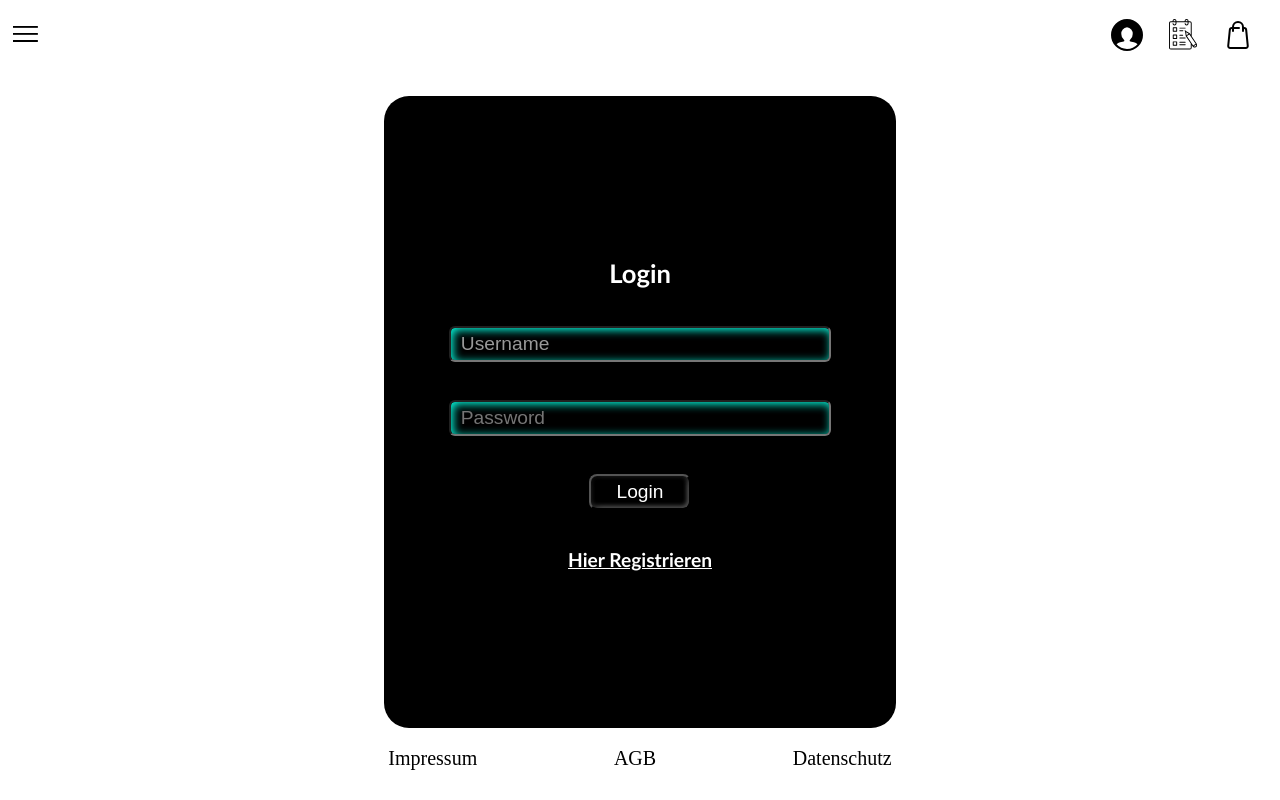
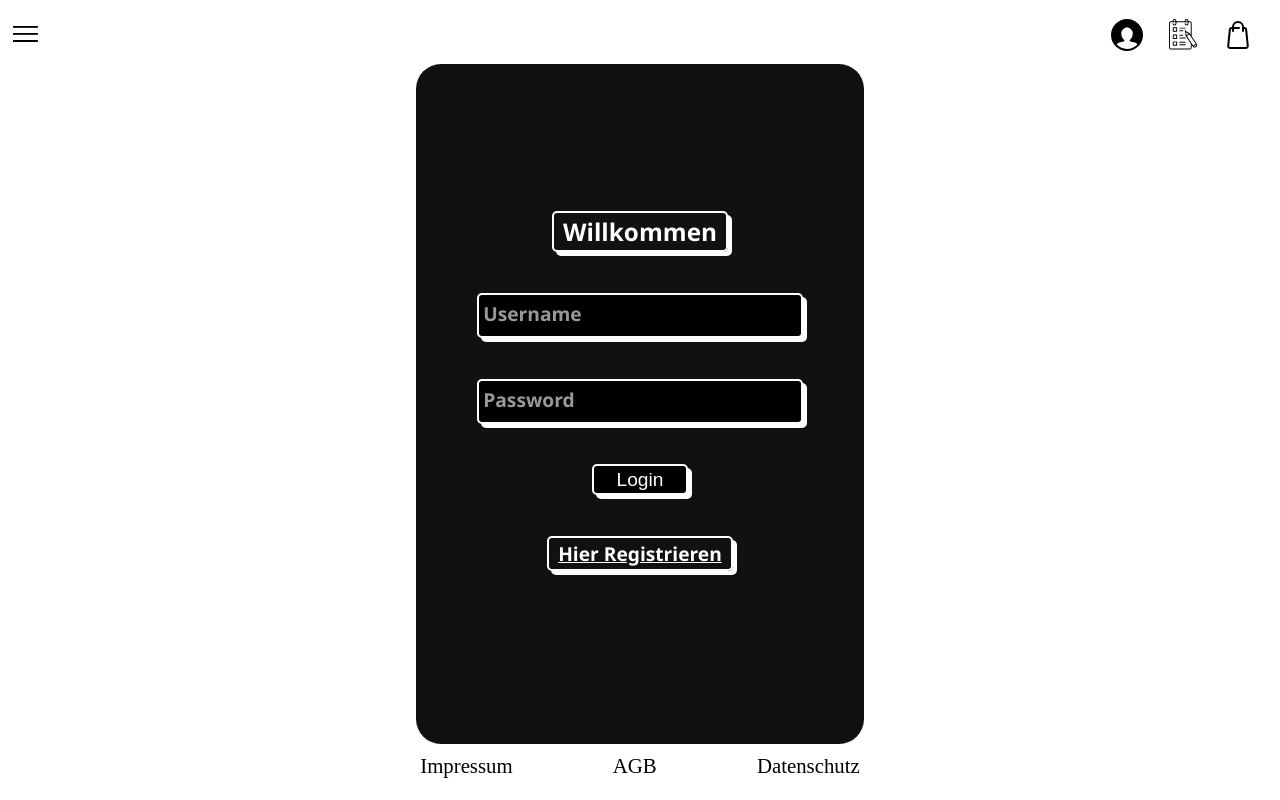
Before and after one commit to AkinKale1999/Project-New, a React (Create React App) app: page /login in a window 1280 px wide. Built offline with nearby package versions, Linux system fonts and the light colour scheme.

Commit message:
New Features

```diff
--- a/src/App.jsx
+++ b/src/App.jsx
@@ -6,7 +6,8 @@ import Navbar from "./components/Headers/Navbar/Navbar.jsx";
 import Burgermenu from "./components/Headers/Burgermenu/Burgermenu.jsx";
 import Login from "./components/Headers/Login/Login.jsx";
 import WishList from "./components/Headers/Wish_List/Wish_List.jsx";
-import ShoppingCart from "./components/Headers/Shopping_Cart/Shopping_Cart.jsx";
+import Shopping_Cart from "./components/Headers/Shopping_Cart/Shopping_Cart.jsx";
+import Register from "./components/Headers/Registrierung/Register.jsx";
 
 function App() {
   return (
@@ -17,7 +18,8 @@ function App() {
         <Route path="/" element={<Home />} />
         <Route path="/Home" element={<Home />} />
         <Route path="/login" element={<Login />} />
-        <Route path="/Warenkorb" element={<ShoppingCart />} />
+        <Route path="/Registrierung" element={<Register />} />
+        <Route path="/Warenkorb" element={<Shopping_Cart />} />
         <Route path="/Wunschliste" element={<WishList />} />
         <Route path="/Kontakt" element={<Kontakt />} />
         <Route path="/Über-uns" element={<ÜberUns />} />
--- a/src/components/Body/Home/Home.css
+++ b/src/components/Body/Home/Home.css
@@ -6,15 +6,15 @@ body,
   margin: 0;
   padding: 0;
   width: 100%;
+  height: 100%;
+  min-height: 100%;
+  max-height: 100%;
 }
 
 #Container_Home {
   margin: 0;
   padding: 0;
   margin-bottom: 2%;
-  min-width: 100%;
-  min-height: 100%;
-  max-height: 100%;
   overflow-x: hidden;
   background: rgb(255, 255, 255);
   font-family: system-ui, -apple-system, BlinkMacSystemFont, "Segoe UI", Roboto,
@@ -288,7 +288,7 @@ button:hover {
   justify-content: space-evenly;
   position: relative;
   margin: 0;
-  margin-top: 8vmax;
+  margin-top:6vmax;
   width: 100vmax;
 }
 
@@ -304,6 +304,7 @@ button:hover {
   animation-duration: 5s;
   animation-name: arrows_animation;
   transform: translateX(-90vw);
+  margin-bottom: 5%;
 }
 
 #Nike {
--- a/src/components/Headers/Login/Login.css
+++ b/src/components/Headers/Login/Login.css
@@ -1,52 +1,57 @@
-#Main_Container {
+#Main_Container_Login {
+  display: flex;
+  justify-content: center;
   width: 100%;
   min-width: 100%;
   max-width: 100%;
-  height: 83vh;
-  min-height: 83vh;
-  max-height: 83vh;
-  display: flex;
-  align-items: center;
-  flex-direction: column;
+  height: 85%;
+  min-height: 85%;
+  max-height: 85%;
   margin: 0;
   padding: 0;
   overflow: hidden;
+  margin-top: 2.5%;
+}
+
+#Login_Container {
+  width: 35%;
+  min-width: 35%;
+  max-width: 35%;
+  height: 100%;
+  min-height: 100%;
+  max-height: 100%;
+  border-radius: 25px;
+  background-color: #111;
+  font-weight: 900;
+  margin: 0;
+  padding: 0;
+  font-family: "Segoe UI", Tahoma, Geneva, Verdana, sans-serif;
 }
 
 #Login_Form {
   display: flex;
   justify-content: center;
   align-items: center;
+  flex-direction: column;
   width: 100%;
   height: 100%;
-}
-
-#Login_Container {
-  display: flex;
-  justify-content: center;
-  align-items: center;
-  flex-direction: column;
-  width: 40%;
-  min-width: 40%;
-  max-width: 40%;
-  height: 100%;
-  min-height: 100%;
-  max-height: 100%;
-  border-radius: 25px;
-  gap: 6%;
-  background-color: black;
-  font-weight: bold;
-  font-family: "Gill Sans", "Gill Sans MT", Calibri, "Trebuchet MS", sans-serif;
   margin: 0;
   padding: 0;
+  margin-top: 5px;
+  gap: 6%;
 }
 
 #Login_Title {
-  font-size: 2vmax;
+  font-size: 1.9vmax;
   margin: 0;
-  padding: 0;
+  padding: 0.5% 2%;
   margin-top: 1%;
   color: #fff;
+  font-weight: 900;
+  color: #fff;
+  border-radius: 5px;
+  border: 2px solid #fefefe;
+  box-shadow: 4px 4px #fefefe;
 }
 
 #User_Login {
@@ -54,16 +59,21 @@
   height: 2.5vmax;
   width: 70%;
   margin: 0;
-  padding: 0 10px;
-  border-radius: 6px;
-  box-shadow: inset 2px 2px 10px rgb(5, 255, 226);
+  padding: 1%;
   background-color: black;
   color: #fff;
+  border-radius: 5px;
+  border: 2px solid #fefefe;
+  box-shadow: 4px 4px #fefefe;
+  outline: none;
+  font-weight: 900;
 }
 
-#Password_Login,
+#Password_Login::placeholder,
 #User_Login::placeholder {
   color: #999;
+  font-weight: 900;
+  font-family: "Segoe UI", Tahoma, Geneva, Verdana, sans-serif;
 }
 
 #Password_Login {
@@ -71,39 +81,61 @@
   height: 2.5vmax;
   width: 70%;
   margin: 0;
-  padding: 0 10px;
-  border-radius: 6px;
-  box-shadow: inset 2px 2px 10px rgb(5, 255, 226);
+  padding: 1%;
   background-color: black;
   color: #fff;
+  border-radius: 5px;
+  border: 2px solid #fefefe;
+  box-shadow: 4px 4px #fefefe;
+  outline: none;
+  font-weight: 900;
 }
 
 #LoginBtn {
   margin: 0;
-  padding: 1% 5%;
-  border-radius: 8px;
+  padding: 0.5% 5%;
   background-color: black;
-  box-shadow: inset 2px 2px 10px rgba(0, 0, 0, 1),
-    inset -1px -1px 5px rgba(255, 255, 255, 0.6);
   color: #fff;
   font-size: 1.5vmax;
   cursor: pointer;
+  border-radius: 5px;
+  border: 2px solid #fefefe;
+  box-shadow: 4px 4px #fefefe;
 }
 
 #LoginBtn:hover {
   color: #fff;
-  background: linear-gradient(340deg, rgb(161, 152, 45) 30%, green 100%);
+  background: linear-gradient(
+    340deg,
+    rgb(37, 75, 119) 30%,
+    rgba(255, 255, 255, 0.39) 100%
+  );
 }
 
 #RegisterBtn {
-  text-decoration: underline;
+  font-size: 1.5vmax;
+  margin: 0;
+  padding: 0.5% 2%;
+  cursor: pointer;
+  color: #fff;
+  border-radius: 5px;
+  border: 2px solid #fefefe;
+  box-shadow: 4px 4px #fefefe;
+}
+
+#RegisterBtn:hover {
+  background: linear-gradient(
+    340deg,
+    rgb(37, 75, 119) 30%,
+    rgba(255, 255, 255, 0.39) 100%
+  );
+}
+
+#Message_Backend {
+  color: #fff;
+  width: 100%;
+  text-align: center;
   font-size: 1.5vmax;
   margin: 0;
   padding: 0;
-  cursor: pointer;
-  color: #fff;
 }
-
-#RegisterBtn:hover {
-  color: rgb(12, 227, 246);
-}
--- a/src/components/Headers/Login/Login.jsx
+++ b/src/components/Headers/Login/Login.jsx
@@ -2,6 +2,8 @@ import { useState } from "react";
 import Footer from "../../Footer/Footer";
 import "./Login.css";
 import axios from "axios";
+import { Link } from "react-router-dom";
+
 function Login() {
   const [Username, setUsername] = useState("");
   const [Password, setPassword] = useState("");
@@ -27,11 +29,10 @@ function Login() {
   };
   return (
     <>
-      <div id="Main_Container">
-        <p>{message}</p>
-        <form action="/login" id="Login_Form" onSubmit={handleLogin}>
-          <div id="Login_Container">
-            <h1 id="Login_Title">Login</h1>
+      <div id="Main_Container_Login">
+        <div id="Login_Container">
+          <form action="/login" id="Login_Form" onSubmit={handleLogin}>
+            <h1 id="Login_Title">Willkommen</h1>
             <input
               type="text"
               id="User_Login"
@@ -47,9 +48,12 @@ function Login() {
               onChange={(e) => setPassword(e.target.value)}
             />
             <input id="LoginBtn" type="submit" value="Login" />
-            <p id="RegisterBtn">Hier Registrieren</p>
-          </div>
-        </form>
+            <Link to={"/Registrierung"} id="RegisterBtn">
+              Hier Registrieren
+            </Link>
+            <p id="Message_Backend">{message}</p>
+          </form>
+        </div>
       </div>
       <div id="Footer_Container">
         <Footer />
--- a/src/components/Headers/Navbar/Navbar.css
+++ b/src/components/Headers/Navbar/Navbar.css
@@ -1,8 +1,3 @@
-#FirstDiv {
-  width: 100%;
-  margin-bottom: 1vmax;
-  height: 4vmax;
-}
 /* Navbar*/
 #navbarDIV {
   position: relative;
@@ -16,6 +11,7 @@
   margin: 0;
   padding: 0;
   overflow: hidden;
+  margin-bottom: 1vmax;
 }
 
 #navbar {
--- a/src/components/Headers/Navbar/Navbar.jsx
+++ b/src/components/Headers/Navbar/Navbar.jsx
@@ -15,12 +15,11 @@ function Navbar() {
   }
 
   function handleClickToSiteShoppingCar() {
-    navigate_To_Shopping_Cart("/Einkaufswagen");
+    navigate_To_Shopping_Cart("/Warenkorb");
   }
 
   return (
     <>
-      <div id="FirstDiv">
         <div id="navbarDIV">
           <nav id="navbar">
             <li
@@ -66,7 +65,6 @@ function Navbar() {
             </li>
           </nav>
         </div>
-      </div>
     </>
   );
 }
--- /dev/null
+++ b/src/components/Headers/Registrierung/Register.css
@@ -0,0 +1,65 @@
+#Main_Container_Registry {
+  width: 100%;
+  min-width: 100%;
+  max-width: 100%;
+  height: 85%;
+  min-height: 85%;
+  max-height: 85%;
+  margin: 0;
+  padding: 0;
+  overflow: hidden;
+  margin-top: 2.5%;
+  background-color: black;
+}
+
+#Registry_Container {
+  display: flex;
+  justify-content: center;
+  align-items: center;
+  flex-direction: column;
+  width: 100%;
+  height: 100%;
+  margin: 0;
+  padding: 0;
+}
+
+#Registry_Form {
+  width: 40%;
+  height: 50%;
+  background-color: #fff;
+  border-radius: 15px;
+  font-family: "Gill Sans", "Gill Sans MT", Calibri, "Trebuchet MS", sans-serif;
+  overflow: hidden;
+  overflow-y: auto;
+}
+
+#Registry_Title {
+  font-size: 1.5rem;
+  margin: 0;
+  padding: 0.5% 2%;
+  width: fit-content;
+  font-weight: 900;
+  color: black;
+}
+
+.input_registry{
+  font-family: Cambria, Cochin, Georgia, Times, 'Times New Roman', serif;
+  padding: 2%;
+  margin: 2%;
+}
+
+#input_field_name {
+  display: inline-block;
+}
+
+#input_field_family_name {
+}
+
+#input_field_Email {
+}
+
+#input_field_password {
+}
+
+#input_field_confirm_password {
+}
--- /dev/null
+++ b/src/components/Headers/Registrierung/Register.jsx
@@ -0,0 +1,26 @@
+import "./Register.css";
+import Footer from "../../Footer/Footer.jsx";
+
+function Register() {
+  return (
+    <>
+      <div id="Main_Container_Registry">
+        <div id="Registry_Container">
+          <form action="" id="Registry_Form">
+            <h1 id="Registry_Title">Register</h1>
+            <input type="text" name="name" id="input_field_name" className="input_registry" placeholder="Vorname"/>
+            <input type="text" name="family_name" id="input_field_family_name" className="input_registry" placeholder="Nachname"/>
+            <input type="text" name="Email" id="input_field_Email" className="input_registry" placeholder="E-mail"/>
+            <input type="password" name="password" id="input_field_password" className="input_registry" placeholder="Passwort"/>
+            <input type="password" name="confirm password" id="input_field_confirm_password" className="input_registry" placeholder="Passwort Bestätigen"/>
+          </form>
+        </div>
+      </div>
+      <div id="Footer_Container">
+        <Footer />
+      </div>
+    </>
+  );
+}
+
+export default Register;
--- a/src/components/Headers/Shopping_Cart/Shopping_Cart.jsx
+++ b/src/components/Headers/Shopping_Cart/Shopping_Cart.jsx
@@ -1,7 +1,5 @@
-import "./Shopping_Cart.css";
-
-function ShoppingCart() {
+function Shopping_Cart() {
   return <></>;
 }
 
-export default ShoppingCart;
+export default Shopping_Cart;
--- a/src/components/footer/footer.css
+++ b/src/components/footer/footer.css
@@ -5,20 +5,21 @@
   width: 100%;
   margin: 0;
   padding: 0;
-  margin-top: 1.5%;
+  margin-top: 10px;
 }
 
 #Footer {
   display: inline-flex;
-  justify-content: space-around;
+  justify-content: space-evenly;
   margin: 0;
   padding: 0;
   width: 50%;
+  color: black;
 }
 
 .Footer_Elements {
   list-style-type: none;
-  font-size: 20px;
+  font-size: 1.3rem;
   cursor: pointer;
   margin: 0;
   padding: 0;
```
Also changed, not shown: 1 other file (tests, documents, lock files or other folders).
